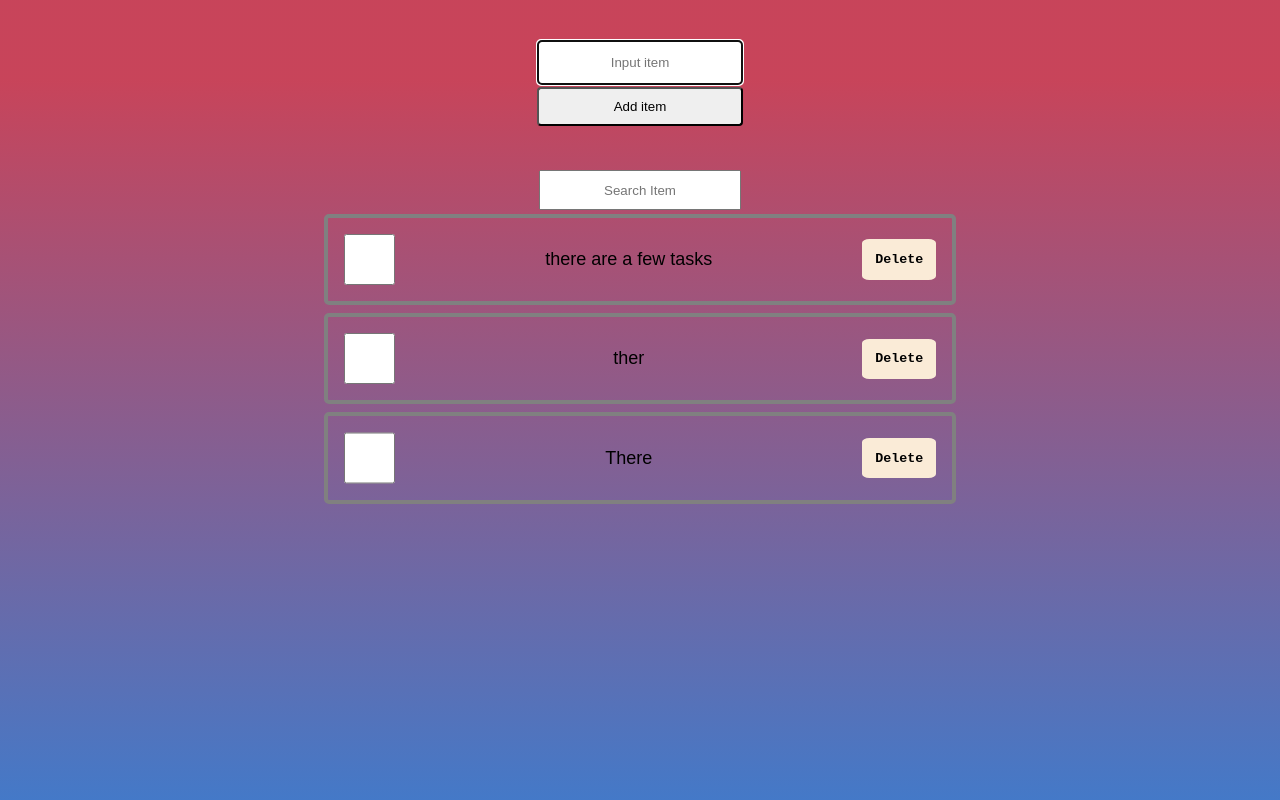
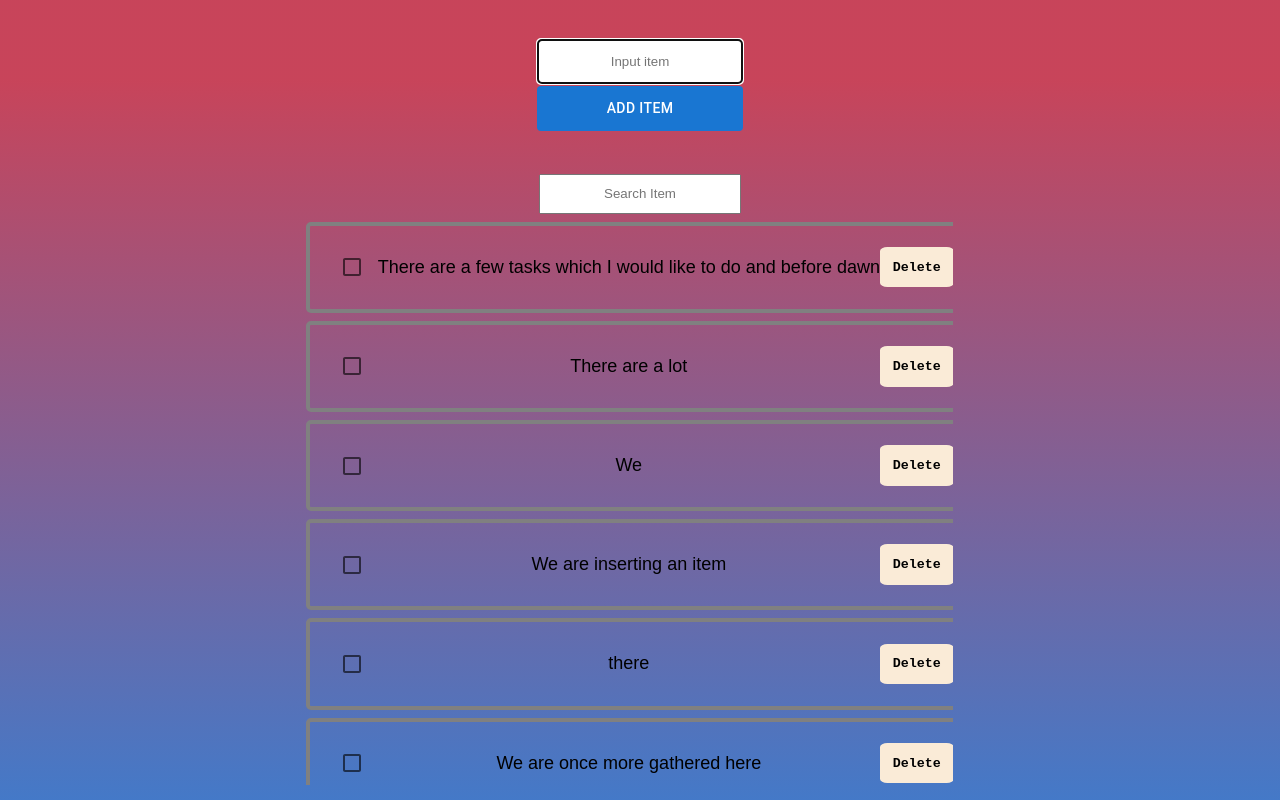
Before and after one commit to oracularzebra/grocery-spa, a React (Create React App) app: page / in a window 1280 px wide. Built offline with nearby package versions, Linux system fonts and the light colour scheme; data requests are answered from the project's data file.

Commit message:
Added material ui and made some changes regarding the shadow and the side scroll bar

```diff
--- a/data/db.json
+++ b/data/db.json
@@ -1,19 +1,39 @@
 {
   "item": [
     {
-      "id": 1,
+      "id": 4,
       "checked": false,
-      "value": "there are a few tasks"
+      "value": "There are a few tasks which I would like to do and before dawn"
     },
     {
-      "id": 2,
+      "id": 5,
       "checked": false,
-      "value": "ther"
+      "value": "There are a lot "
     },
     {
-      "id": 3,
+      "id": 6,
       "checked": false,
-      "value": "There "
+      "value": "We"
+    },
+    {
+      "id": 7,
+      "checked": false,
+      "value": "We are inserting an item"
+    },
+    {
+      "id": 8,
+      "checked": false,
+      "value": "there"
+    },
+    {
+      "id": 9,
+      "checked": false,
+      "value": "We are once more gathered here"
+    },
+    {
+      "id": 10,
+      "checked": false,
+      "value": "asdf"
     }
   ]
 }
--- a/package.json
+++ b/package.json
@@ -3,6 +3,10 @@
   "version": "0.1.0",
   "private": true,
   "dependencies": {
+    "@emotion/react": "^11.9.0",
+    "@emotion/styled": "^11.8.1",
+    "@material-ui/core": "^4.12.4",
+    "@mui/material": "^5.6.2",
     "@testing-library/jest-dom": "^5.16.3",
     "@testing-library/react": "^12.1.4",
     "@testing-library/user-event": "^13.5.0",
--- a/src/App.js
+++ b/src/App.js
@@ -4,6 +4,8 @@ import List from "./itemList";
 import SearchItem from "./searchItem";
 import { useEffect } from "react";
 import apiRequest from "./apiRequest";
+import CircularProgress from '@mui/material/CircularProgress';
+import Box from '@mui/material/Box';
 
 function App() {
   const API_URL = "http://localhost:3500/item";
@@ -36,7 +38,7 @@ function App() {
     };
     setTimeout(() => {
       fetchItems();
-    }, 1000);
+    }, 200);
   }, []);
 
   const handleCheckButton = async (itemId) => {
@@ -119,10 +121,18 @@ function App() {
           <h3>All Done !😀</h3>
         )
       ) : (
-        <p></p>
+        <p>Loading...</p>
       )}
       <main>
-        {isLoading && <p>Loading Items...</p>}
+        {isLoading && <Box sx={{
+          display:'flex',
+          justifyContent:'left',
+          alignItems:'center',
+          position:'inherit',
+          minHeight:'8vh',
+          padding:'10px',
+          overflow:'hidden',
+        }}><CircularProgress color="primary"/></Box>}
         {!isLoading && (
            foundSearchResult===true ? <List
             list={list.filter(item => item.value.toLowerCase().includes(search.toLowerCase()))}
--- a/src/addItem.js
+++ b/src/addItem.js
@@ -1,4 +1,6 @@
 import { useRef } from "react"
+import Button from "@mui/material/Button";
+
 export default function AddItem({newItem, handleClick, handleChange}){
 
     const inputRef = useRef();
@@ -15,7 +17,7 @@ export default function AddItem({newItem, handleClick, handleChange}){
                     onChange={(e)=>handleChange(e)
                     }
                     />
-                <button type='submit' onClick={(e)=>inputRef.current.focus()}>Add item</button>
+                <Button variant="contained" size="medium" color="primary" type='submit' onClick={(e)=>inputRef.current.focus()}>Add item</Button>
                 </label>
             </form>
         </div>
--- a/src/index.css
+++ b/src/index.css
@@ -79,21 +79,19 @@
   flex-basis: 40px;
 }
 main {
-  min-width: 50vw;
-  justify-self: flex-end;
   overflow-y: scroll;
-  display: flex;
-  flex-direction: column;
+  clip-path: inset(5px 25px 15px 0px);
 }
 /* Here we are editing list of tasks */
 main > div {
+  margin-top:4px;
   overflow-y: scroll;
   display: flex;
+  overflow-x: scroll;
   flex-direction: column;
   align-items: flex-end;
 }
 main > div > nav {
-  /* height: 10vh; */
   padding: 2vh;
   margin: 4px;
   align-self: stretch;
@@ -107,7 +105,7 @@ main > div > nav {
   transition-timing-function: ease;
   transition-delay:100ms;
 }
-main > div > nav > input[type="checkbox"] {
+.MuiCheckbox-root{
   min-width: 4vmax;
   min-height: 4vmax;
   width: 4vmax;
--- a/src/itemList.js
+++ b/src/itemList.js
@@ -1,3 +1,5 @@
+import Checkbox from '@mui/material/Checkbox';
+
 export default function List({list, handleCheckButton, handleDeleteButton}){
 
     return (
@@ -12,10 +14,11 @@ export default function List({list, handleCheckButton, handleDeleteButton}){
                         borderRadius:'5px'
                     }}
                     >
-                        <input type="checkbox"
+                        {/* <input type="checkbox"
                         checked={item.checked}
                         onChange={()=>handleCheckButton(item.id)}
-                        />
+                        /> */}
+                        <Checkbox size='medium' value={item.checked} onChange={()=>handleCheckButton(item.id)}/>
                         {item.value.length>0?item.value:'Empty List'}
                         <button
                         onClick={()=>handleDeleteButton(item.id)}>Delete</button>
```
Also changed, not shown: 1 other file (tests, documents, lock files or other folders).
